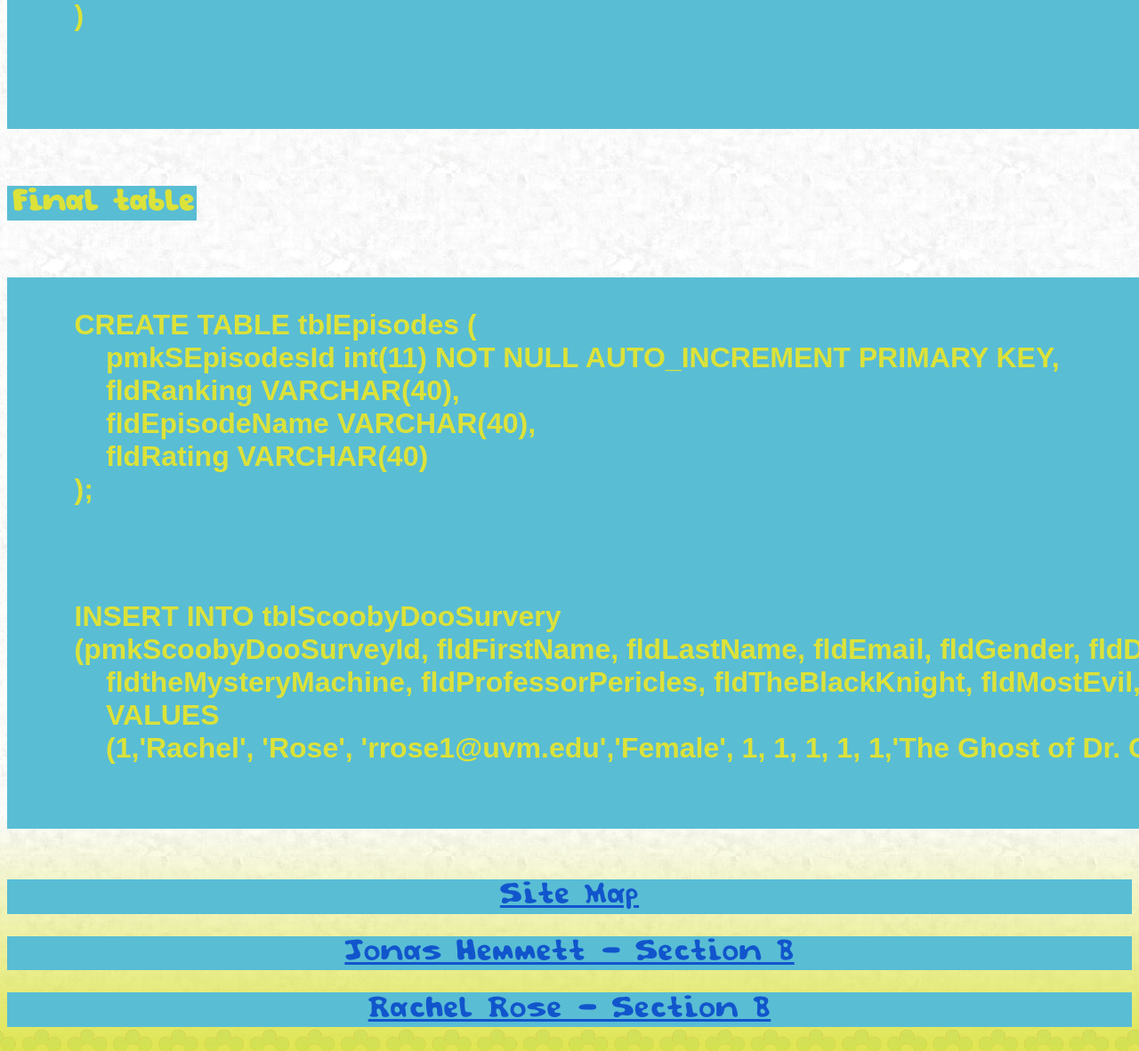
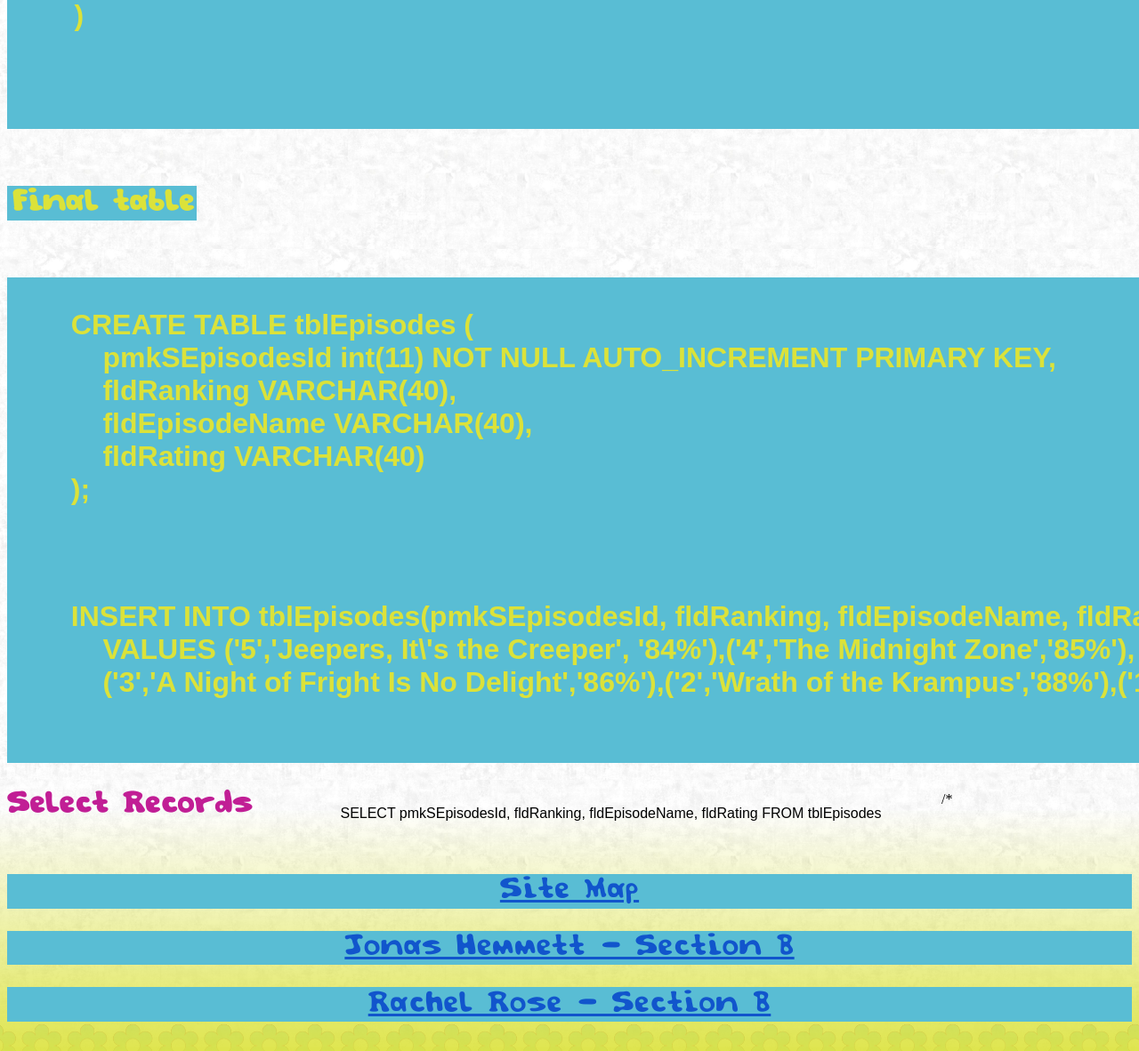
Before and after one commit to Jonas-Hemmett/Jonas-Hemmett-Rachel-Rose, a PHP site: page /sql.php in a window 1280 px wide; the page is wider, and only the part inside the window is pictured. Shown: the part 1146-2328 px from the top of that part at 89% size. Run offline with PHP 8.4, Linux system fonts and the light colour scheme; data that the repository does not hold is empty.

Commit message:
garefield-less sql!

```diff
--- a/sql.php
+++ b/sql.php
@@ -40,13 +40,17 @@ include 'top.php'
     );
     </pre>
     <pre>
-    INSERT INTO tblScoobyDooSurvery
-    (pmkScoobyDooSurveyId, fldFirstName, fldLastName, fldEmail, fldGender, fldDrCoffin, fldCaptainSkunkbeard,
-        fldtheMysteryMachine, fldProfessorPericles, fldTheBlackKnight, fldMostEvil, fldMysteryGangMember, fldComments)
-        VALUES
-        (1,'Rachel', 'Rose', 'rrose1@uvm.edu','Female', 1, 1, 1, 1, 1,'The Ghost of Dr. Coffin', 'Scooby', 'Slayyyy')
+    INSERT INTO tblEpisodes(pmkSEpisodesId, fldRanking, fldEpisodeName, fldRating)
+        VALUES ('5','Jeepers, It\'s the Creeper', '84%'),('4','The Midnight Zone','85%'),
+        ('3','A Night of Fright Is No Delight','86%'),('2','Wrath of the Krampus','88%'),('1','All Fear the Freak','92%');
     </pre>
 
+    <h2>Select Records</h2>
+    <pre>
+        SELECT pmkSEpisodesId, fldRanking, fldEpisodeName, fldRating FROM tblEpisodes
+    </pre>
+
+/*
 <?php
 /*
 
@@ -76,6 +80,7 @@ include 'top.php'
 */
 ?>
 
+
 </main>
 <?php include 'footer.php'; ?>
 </body>
```
